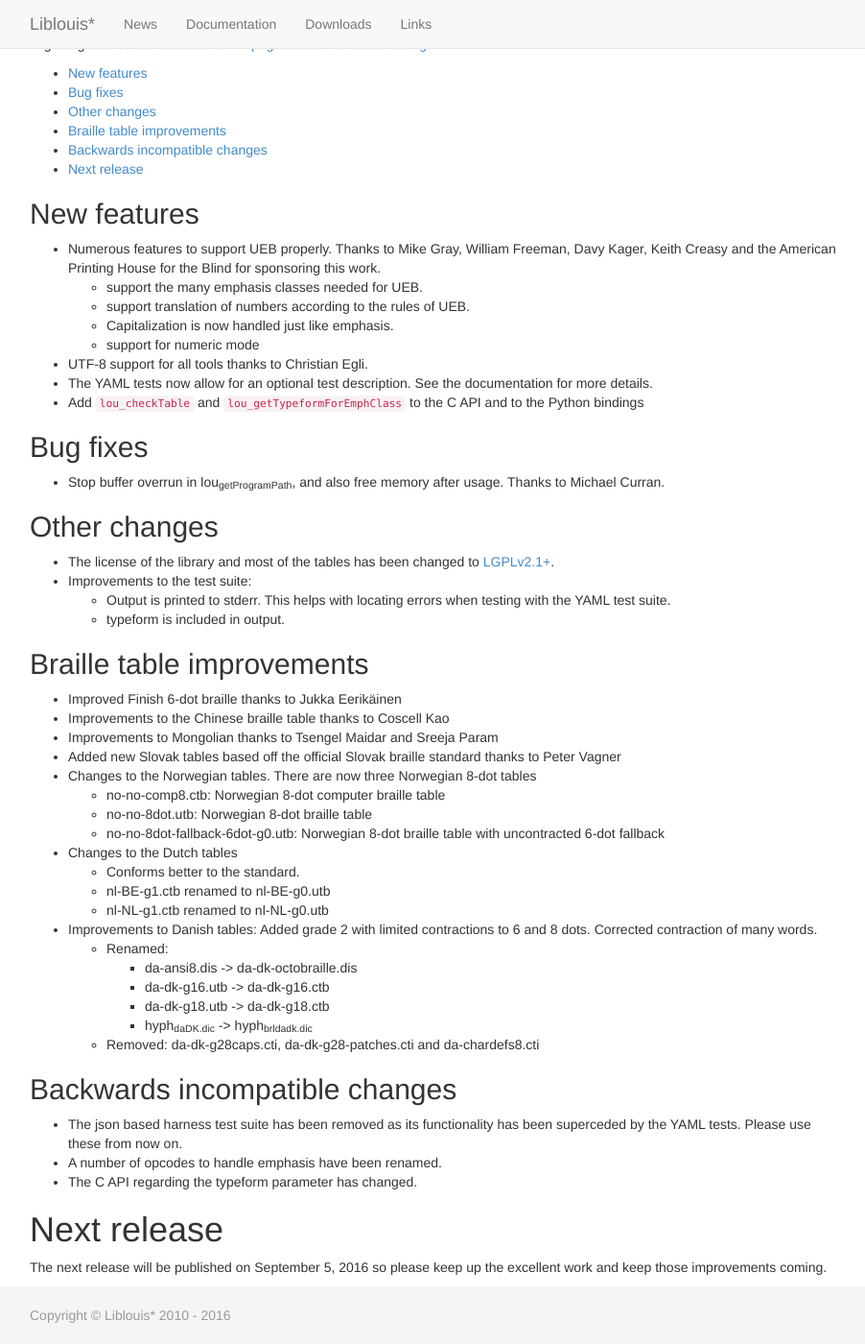
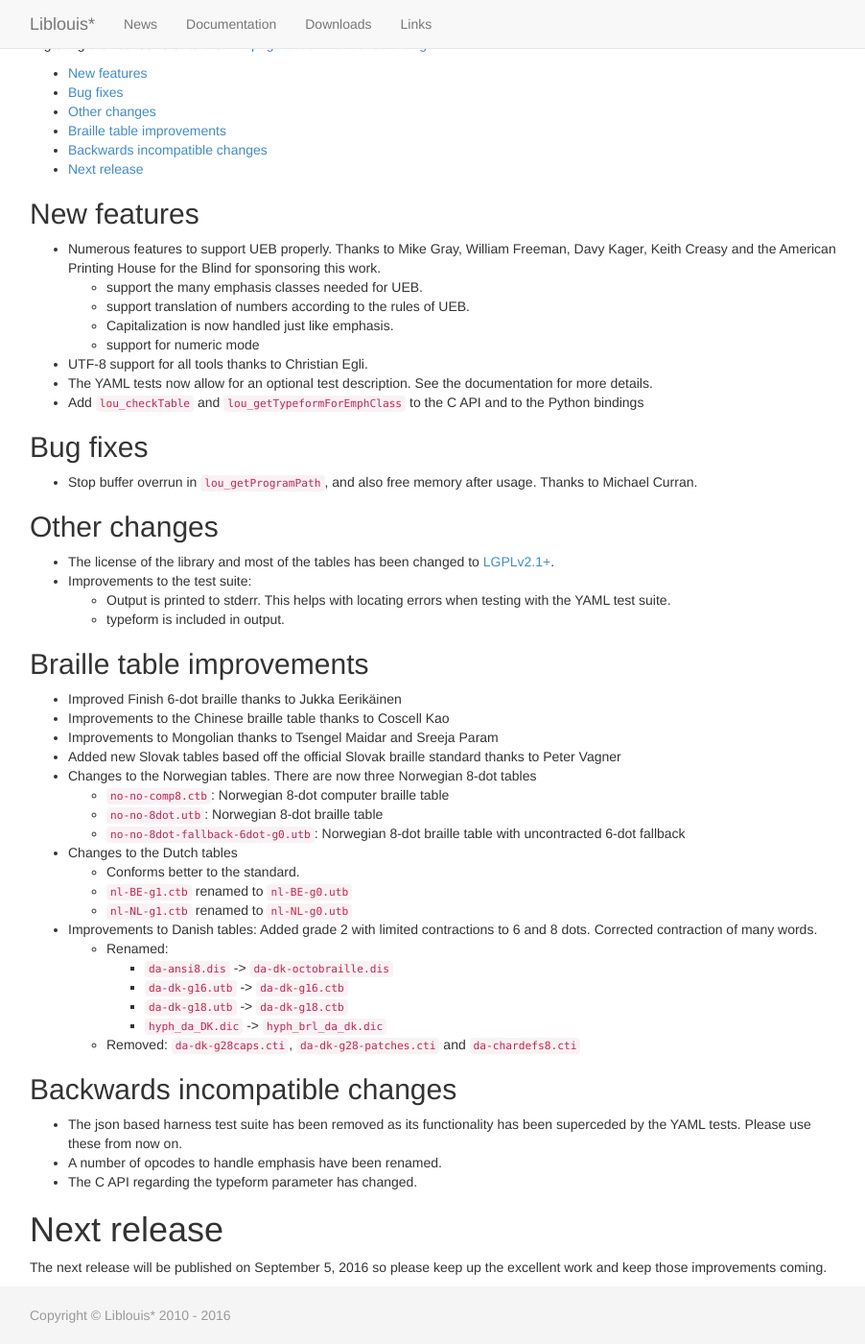
Before and after one commit to liblouis/liblouis.github.io, a Jekyll site: the page built from _posts/2016-7-15-release-3.0.0.md, in a window 1280 px wide and 1400 px high, scrolled down 384 px. Shown: the whole window at 96% size, without its empty margins (39-941 px from the left). Built offline with Jekyll 4.4.1, drawn with Linux system fonts in a browser that asks for light colours.

Commit message:
Fix some problems with <sub>

```diff
--- a/_posts/2016-7-15-release-3.0.0.md
+++ b/_posts/2016-7-15-release-3.0.0.md
@@ -46,7 +46,7 @@ migrating the license refer to the
 
 ## Bug fixes
 
--   Stop buffer overrun in lou<sub>getProgramPath</sub>, and also free memory
+-   Stop buffer overrun in `lou_getProgramPath`, and also free memory
     after usage. Thanks to Michael Curran.
 
 ## Other changes
@@ -67,23 +67,23 @@ migrating the license refer to the
     standard thanks to Peter Vagner
 -   Changes to the Norwegian tables. There are now three Norwegian 8-dot
     tables
-    -   no-no-comp8.ctb: Norwegian 8-dot computer braille table
-    -   no-no-8dot.utb: Norwegian 8-dot braille table
-    -   no-no-8dot-fallback-6dot-g0.utb: Norwegian 8-dot braille table
+    -   `no-no-comp8.ctb`: Norwegian 8-dot computer braille table
+    -   `no-no-8dot.utb`: Norwegian 8-dot braille table
+    -   `no-no-8dot-fallback-6dot-g0.utb`: Norwegian 8-dot braille table
         with uncontracted 6-dot fallback
 -   Changes to the Dutch tables
     -   Conforms better to the standard.
-    -   nl-BE-g1.ctb renamed to nl-BE-g0.utb
-    -   nl-NL-g1.ctb renamed to nl-NL-g0.utb
+    -   `nl-BE-g1.ctb` renamed to `nl-BE-g0.utb`
+    -   `nl-NL-g1.ctb` renamed to `nl-NL-g0.utb`
 -   Improvements to Danish tables: Added grade 2 with limited
     contractions to 6 and 8 dots. Corrected contraction of many words.
     -   Renamed:
-        -   da-ansi8.dis -> da-dk-octobraille.dis
-        -   da-dk-g16.utb -> da-dk-g16.ctb
-        -   da-dk-g18.utb -> da-dk-g18.ctb
-        -   hyph<sub>da</sub><sub>DK.dic</sub> -> hyph<sub>brl</sub><sub>da</sub><sub>dk.dic</sub>
-    -   Removed: da-dk-g28caps.cti, da-dk-g28-patches.cti and
-        da-chardefs8.cti
+        -   `da-ansi8.dis` -> `da-dk-octobraille.dis`
+        -   `da-dk-g16.utb` -> `da-dk-g16.ctb`
+        -   `da-dk-g18.utb` -> `da-dk-g18.ctb`
+        -   `hyph_da_DK.dic` -> `hyph_brl_da_dk.dic`
+    -   Removed: `da-dk-g28caps.cti`, `da-dk-g28-patches.cti` and
+        `da-chardefs8.cti`
 
 ## Backwards incompatible changes
 
```
